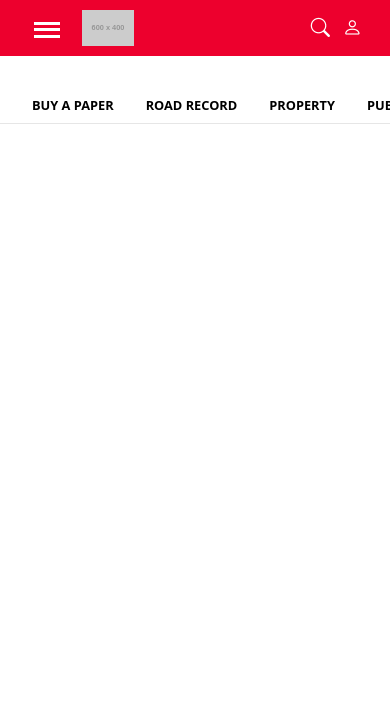
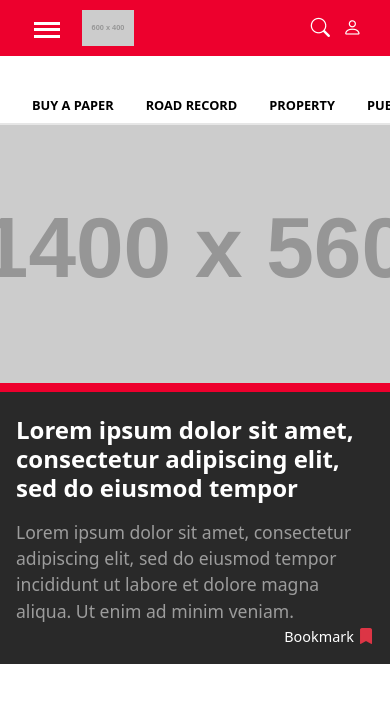
Before and after one commit to dxnatz/Giornale, a website built with webpack: page index.html in a window 390 px wide. Built offline with nearby package versions, Linux system fonts and the light colour scheme; placeholder pictures from the web are drawn by us.

Commit message:
Aggiunta una nuova sezione di contenuto con immagine e testo, inclusa una linea rossa e miglioramenti stilistici per la responsività.

```diff
--- a/css/style.css
+++ b/css/style.css
@@ -201,9 +201,83 @@
   border-top: 1px solid #9c9c9c;
 }
 
+.first-content-block {
+  max-width: 85.5rem;  /* Larghezza massima del contenuto */
+  margin: 1rem auto 0;  /* Centro il blocco e mantengo spazio sopra */
+}
+
+.first-content-inner {
+  width: calc(100% - 14rem);  /* Sottraggo lo spazio che voglio ai lati (7rem + 7rem) */
+  margin: 0 auto;  /* Centro il contenuto interno */
+}
+
+
+/* --- IMMAGINE --- */
+.img-container img {
+  width: 100%;
+  height: auto;
+  display: block;
+}
+
+/* --- LINEA ROSSA --- */
+.red-line {
+  height: 0.6rem;
+  background-color: #ed002d;
+  width: 100%;
+}
+
+/* --- SEZIONE NERA CON TESTO --- */
+.news-section {
+  background-color: #292929;
+  padding: 1.5rem 1rem;
+  text-align: center;
+}
+
+.news-section h2 {
+  font-size: 2.2rem;
+  font-weight: bold;
+}
+
+.news-section p {
+  font-size: 1.4rem;
+  color: #9c9c9c;
+}
+.bookmark-container {
+  position: absolute;
+  bottom: 1rem;
+  right: 1rem;
+  display: flex;
+  align-items: center;
+  gap: 0.5rem;
+}
+
+.bookmark-text {
+  color: #ffffff;
+  font-size: 0.9rem;
+}
+
+.news-section {
+  position: relative;  /* Aggiungi questa proprietà */
+}
+.href-link {
+  text-decoration: none;
+}
+
 /* ------------------------- */
 /* Media Queries responsive */
 /* ------------------------- */
+
+@media (max-width: 89rem) {
+  .menu-scroll {
+    justify-content: flex-start;
+  }
+  .menu-line {
+    margin: 0;
+  }
+  .first-content-block {
+    width: calc(100% - 2.5rem);
+  }
+}
 
 /* Quando la larghezza è sotto i 75rem nascondi LIFE & STYLE */
 @media (max-width: 75rem) {
@@ -234,6 +308,24 @@
   }
   .hamburger {
     display: block !important;
+  }
+  .news-section {
+    text-align: left;
+  }
+  .img-container {
+    width: 100%;
+    height: 0;
+    padding-bottom: 66%;
+    position: relative;
+    overflow: hidden;
+  }
+  .img-container img{
+    position: absolute;
+    top: 0;
+    left: 0;
+    width: 100%;
+    height: 100%;
+    object-fit: cover;
   }
 }
 
@@ -271,13 +363,15 @@
   .menu-link {
     font-size: 0.80rem; /* font più piccolo */
   }
-}
-
-@media (max-width: 89rem) {
-  .menu-scroll {
-    justify-content: flex-start;
-  }
-  .menu-line {
+  .first-content-block {
+    width: 100%;
     margin: 0;
   }
+  .news-section h2 {
+    font-size: 1.5rem;
+  }
+
+  .news-section p {
+    font-size: 1.1rem;
+  }
 }
--- a/index.html
+++ b/index.html
@@ -167,6 +167,40 @@
   <!-- Linea sotto il menu -->
   <hr class="menu-line">
 
+  <!-- Linea orizzontale -->
+  <hr class="menu-line">
+
+  <div class="first-content-block">
+
+    <!-- Immagine -->
+    <div class="img-container">
+      <a href="#">
+        <img src="https://placehold.co/1400x560" alt="Immagine" class="img-fluid">
+      </a>
+    </div>
+
+    <!-- Linea rossa -->
+    <div class="red-line"></div>
+
+    <!-- Sezione nera con testo -->
+    <section class="news-section">
+      <a href="#" class="href-link text-white">
+        <h2>Lorem ipsum dolor sit amet, consectetur adipiscing elit, sed do eiusmod tempor</h2>
+      </a>
+      <a href="#" class="href-link">
+        <p class="mt-3">
+          Lorem ipsum dolor sit amet, consectetur adipiscing elit, sed do eiusmod tempor incididunt ut labore et dolore magna aliqua. Ut enim ad minim veniam.
+        </p>
+      </a>
+      <div class="bookmark-container">
+        <a href="#" class="href-link">
+          <span class="bookmark-text">Bookmark</span>
+          <i class="bi bi-bookmark-fill text-danger"></i>
+        </a>
+      </div>
+    </section>
+
+  </div>
 
 </body>
 </html>
```
